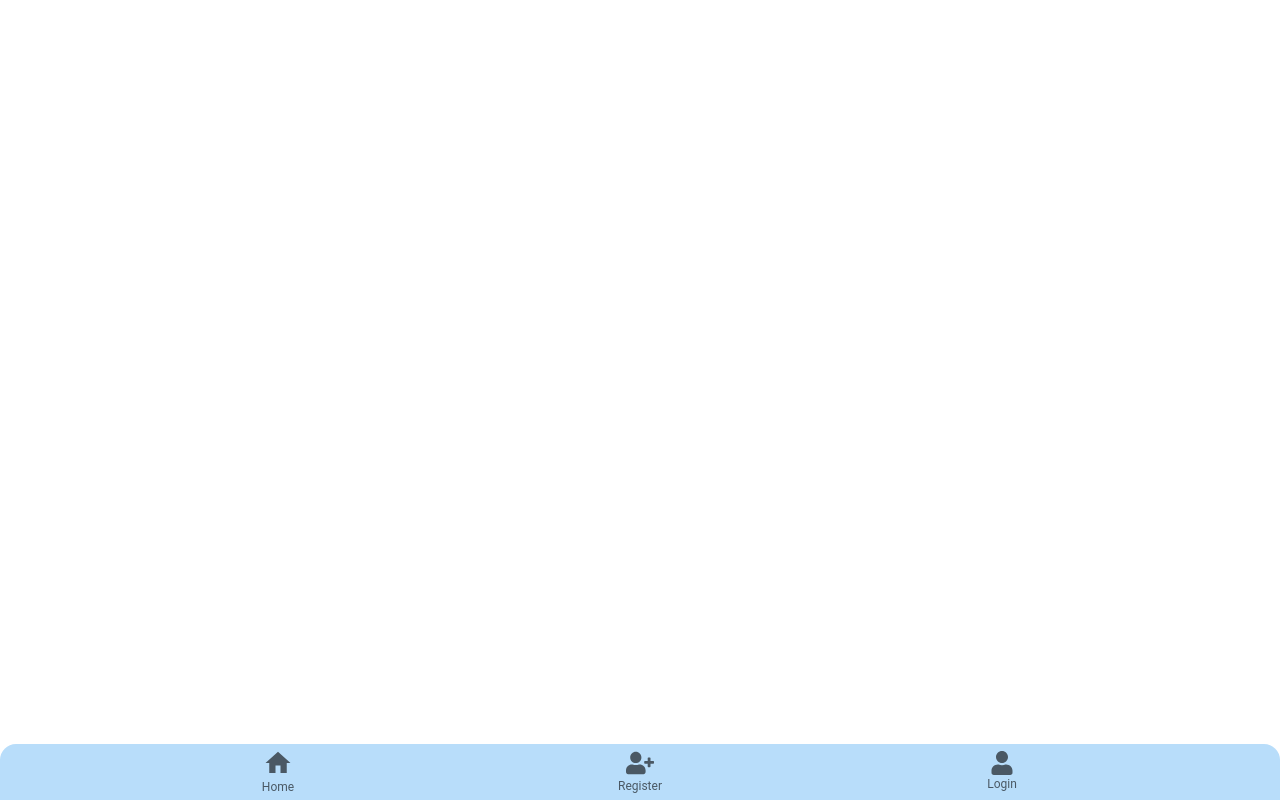
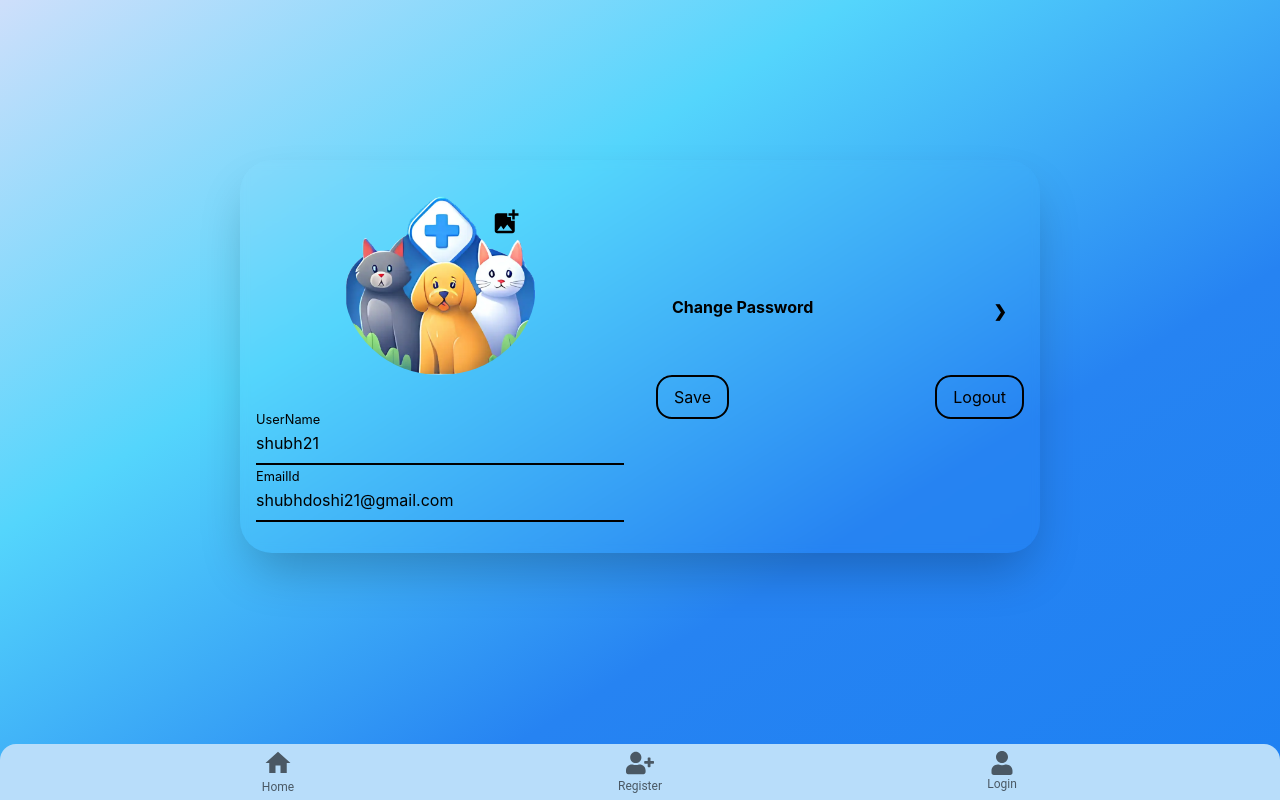
Before and after one commit to Priyal208/odoo-petboarding, a React (Create React App) app: page /profile in a window 1280 px wide. Before the commit this address had no page. Built offline with nearby package versions, Linux system fonts and the light colour scheme.

Commit message:
user-profile

```diff
--- a/src/App.js
+++ b/src/App.js
@@ -8,6 +8,7 @@ import Navbar from "./Components/Navbar";
 import Register from "./Components/Register";
 import Success from "./Components/Success";
 import Failed from "./Components/Failed";
+import Profile from "./Components/Profile";
 
 function App() {
   return (
@@ -22,6 +23,7 @@ function App() {
           <Route path="/login" element={<Login />} />
           <Route path="/paymentsuccess" element={<Success />} />
           <Route path="/paymentfailed" element={<Failed />} />
+          <Route path="/profile" element={<Profile />} />
         </Routes>
       </div>
     </Router>
--- a/src/Components/Navbar.jsx
+++ b/src/Components/Navbar.jsx
@@ -1,79 +1,86 @@
-
-import React, { useState, useEffect } from 'react';
-import { Link, useLocation } from 'react-router-dom';
-import BottomNavigation from '@mui/material/BottomNavigation';
-import BottomNavigationAction from '@mui/material/BottomNavigationAction';
-import { FaUser, FaUserPlus} from 'react-icons/fa';
-import { PiHandCoinsBold } from "react-icons/pi";
-import { MdCampaign, MdHome, MdContentPasteSearch } from "react-icons/md";
-import { IoPeople } from "react-icons/io5";
-import { ImStatsBars } from "react-icons/im";
-import { RiFeedbackFill } from "react-icons/ri";
-import { FaClipboard } from "react-icons/fa";
-
-
-
+import React, { useState, useEffect } from "react";
+import { Link, useLocation } from "react-router-dom";
+import BottomNavigation from "@mui/material/BottomNavigation";
+import BottomNavigationAction from "@mui/material/BottomNavigationAction";
+import { FaUser, FaUserPlus } from "react-icons/fa";
+import { MdHome } from "react-icons/md";
 
 const Navbar = () => {
-  const csrftoken = localStorage.getItem('csrftoken');
-  const userType = localStorage.getItem('userType');
-  const [value, setValue] = useState(0);
+  const csrftoken = localStorage.getItem("csrftoken");
+  const userType = localStorage.getItem("userType");
+  const [value, setValue] = useState("/");
   const location = useLocation();
-  //eslint-disable-next-line
-  const [isScrollable, setIsScrollable] = useState(false);
+  const [isLoggedIn, setIsLoggedIn] = useState(false);
 
   useEffect(() => {
+    console.log(csrftoken);
     setValue(location.pathname);
-    setIsScrollable(window.innerHeight < document.body.offsetHeight);
-  }, [location.pathname]);
+    setIsLoggedIn(!!csrftoken);
+  }, [location.pathname, csrftoken]);
 
   return (
-    <div className='fixed bottom-0 left-0 w-full z-50'>
-    <nav className='nav'>
+    <div className="fixed bottom-0 left-0 w-full z-50">
+      <nav className="nav">
         <BottomNavigation
           value={value}
           onChange={(event, newValue) => {
             setValue(newValue);
           }}
           style={{
-
-          width: '100%',
-          margin: '0',
-          display: 'flex',
-          alignItems: 'center',
-          justifyContent: 'space-evenly',
-          borderTopLeftRadius: '16px',
-          borderTopRightRadius: '16px',
-          backgroundColor: '#b8ddfa',
+            width: "100%",
+            margin: "0",
+            display: "flex",
+            alignItems: "center",
+            justifyContent: "space-evenly",
+            borderTopLeftRadius: "16px",
+            borderTopRightRadius: "16px",
+            backgroundColor: "#b8ddfa",
           }}
         >
-        {csrftoken && userType === "user" ? (
-          [
+          {isLoggedIn && userType === "user" ? (
+            <>
               <BottomNavigationAction
-            key="home" value="/" component={Link}
-            to="/" icon={<MdHome size={30}/>}
-            />,
-
-            <BottomNavigationAction key="profile" value="/user" component={Link} to="/user" icon={<FaUser size={24} />} />,
-
-          ]
-        ) : csrftoken && userType === "ngo" ? (
-          [
-
-          ]
-        )
-          : (
-            [
+                value="/"
+                component={Link}
+                to="/"
+                icon={<MdHome size={30} />}
+              />
               <BottomNavigationAction
-              key="home" value="/" component={Link}
-              to="/" icon={<MdHome size={30}/>}
+                value="/user"
+                component={Link}
+                to="/user"
+                icon={<FaUser size={24} />}
+              />
+            </>
+          ) : isLoggedIn && userType === "ngo" ? (
+            <>{/* TODO: Adjust actions for NGO user */}</>
+          ) : (
+            <>
+              <BottomNavigationAction
+                value="/"
+                component={Link}
+                to="/"
                 showLabel
-              label = "Home"
-              />,
-
-              <BottomNavigationAction key="register" value="/register" showLabel label="Register" component={Link} to="/register" icon={<FaUserPlus size={28} />} />,
-              <BottomNavigationAction key="login" value="/login" showLabel label="Login" component={Link} to="/login" icon={<FaUser size={24} />} />,
-            ]
+                label="Home"
+                icon={<MdHome size={30} />}
+              />
+              <BottomNavigationAction
+                value="/register"
+                showLabel
+                label="Register"
+                component={Link}
+                to="/register"
+                icon={<FaUserPlus size={28} />}
+              />
+              <BottomNavigationAction
+                value="/login"
+                showLabel
+                label="Login"
+                component={Link}
+                to="/login"
+                icon={<FaUser size={24} />}
+              />
+            </>
           )}
         </BottomNavigation>
       </nav>
--- /dev/null
+++ b/src/Components/Profile.jsx
@@ -0,0 +1,80 @@
+import React from "react";
+import styles from "../module/profile.module.css";
+import img from "../assets/imgs/paws.webp";
+import { MdAddPhotoAlternate } from "react-icons/md";
+
+const Profile = () => {
+  return (
+    <div className="bg-custom-gradient h-screen p-[20vh]">
+      <div className={`${styles.container} backdrop-blur-sm shadow-2xl`}>
+        <div className={styles.wrapper}>
+          <div className={styles.avatarUpload}>
+            <div className={styles.avatarEdit}>
+              <input type="file" id="imageUpload" accept=".png, .jpg, .jpeg" />
+              <label htmlFor="imageUpload">
+                <MdAddPhotoAlternate size={30} />
+              </label>
+            </div>
+            <div className={styles.avatarPreview}>
+              <div id="imagePreview">
+                <img src={img} className={`${styles.photo}`} alt="" />
+              </div>
+            </div>
+          </div>
+          <div className={styles.formContainer}>
+            <div className={`${styles.passwordUser}`}>
+              <div className={styles.inputField}>
+                <input type="text" required value={"shubh21"} />
+                <label>UserName</label>
+              </div>
+              <div className={styles.inputField}>
+                <input type="text" required value={"shubhdoshi21@gmail.com"} />
+                <label>EmailId</label>
+              </div>
+            </div>
+          </div>
+        </div>
+        <div className={styles.wrapper}>
+          <div className={styles.tabs}>
+            <div className={styles.tab}>
+              <input
+                type="radio"
+                name="accordion"
+                id="chck1"
+                // defaultChecked
+                className={styles.accordianInput}
+              />
+              <label className={styles.tabLabel} htmlFor="chck1">
+                Change Password
+              </label>
+              <div className={styles.tabContent}>
+                <div className={`${styles.password}`}>
+                  <div className={styles.inputField}>
+                    <input type="password" required />
+                    <label>Current Password</label>
+                  </div>
+                  <div className={styles.inputField}>
+                    <input type="password" required />
+                    <label>New Password</label>
+                  </div>
+                  <div className={styles.inputField}>
+                    <input type="password" required />
+                    <label>Confirm Password</label>
+                  </div>
+                </div>
+              </div>
+            </div>
+          </div>
+          <div className={styles.btnContainer}>
+            <button className={styles.button} type="submit">
+              Save
+            </button>
+            <button className={styles.button}>Logout</button>
+          </div>
+        </div>
+      </div>
+    </div>
+  );
+};
+
+export default Profile;
--- /dev/null
+++ b/src/module/profile.module.css
@@ -0,0 +1,228 @@
+.container {
+  margin: auto;
+  display: flex;
+  flex-direction: row;
+  max-width: 800px;
+  border-radius: 2rem;
+  border-style: solid;
+}
+
+.formContainer {
+  display: flex;
+  flex-direction: column;
+  width: 100%;
+}
+
+.passwordUSer {
+  display: flex;
+  flex-direction: column;
+  width: 75%;
+  padding: 1rem;
+  margin: auto;
+}
+.password {
+  display: flex;
+  flex-direction: column;
+  width: 100%;
+}
+
+.news {
+  display: flex;
+  flex-direction: column;
+  width: auto;
+}
+
+.inputField {
+  position: relative;
+  border-bottom: 2px solid black;
+  margin: 15px 0;
+}
+
+.inputField label {
+  position: absolute;
+  top: 50%;
+  left: 0;
+  transform: translateY(-50%);
+  font-size: 16px;
+  pointer-events: none;
+  transition: 0.15s ease;
+}
+
+.inputField input {
+  width: 100%;
+  height: 40px;
+  background: transparent;
+  border: none;
+  outline: none;
+  font-size: 16px;
+}
+
+.inputField input:focus ~ label,
+.inputField input:valid ~ label {
+  font-size: 0.8rem;
+  top: 10px;
+  transform: translateY(-120%);
+}
+
+.check {
+  margin: 0 0.5rem;
+}
+
+.btnContainer {
+  display: flex;
+  justify-content: space-between;
+  flex-wrap: wrap;
+  padding: 1rem 0;
+  width: 100%;
+}
+
+.wrapper {
+  margin: auto;
+  display: flex;
+  padding: 1rem;
+  flex-direction: column;
+  justify-content: center;
+  align-items: center;
+  width: 50%;
+}
+.photo {
+  display: flex;
+  border-radius: 50%;
+  height: auto;
+  width: 200px;
+}
+
+.button {
+  margin-top: 1rem;
+  overflow: hidden;
+  transition: all 0.2s ease-in-out;
+  border: 2px solid;
+  padding: 0.5rem 1rem;
+  cursor: pointer;
+  border-radius: 1rem;
+}
+.button:hover {
+  background-color: skyblue;
+  border: 2px solid;
+}
+
+.avatarUpload {
+  position: relative;
+  max-width: 206px;
+  margin: 20px auto;
+}
+.avatarUpload .avatarEdit {
+  position: absolute;
+  right: 12px;
+  z-index: 1;
+  top: 10px;
+}
+.avatarUpload .avatarEdit input {
+  display: none;
+}
+.avatarUpload .avatarEdit input + label {
+  display: inline-block;
+  width: 34px;
+  height: 34px;
+  margin-bottom: 0;
+  border-radius: 100%;
+  border: 1px solid transparent;
+  cursor: pointer;
+  font-weight: normal;
+  transition: all 0.2s ease-in-out;
+}
+
+.avatarUpload .avatarEdit input + label:after {
+  position: absolute;
+  top: 10px;
+  left: 0;
+  right: 0;
+  text-align: center;
+  margin: auto;
+}
+.avatarUpload .avatarPreview {
+  width: 192px;
+  height: 192px;
+  position: relative;
+  border-radius: 100%;
+}
+.avatarUpload .avatarPreview > div {
+  width: 100%;
+  height: 100%;
+  border-radius: 100%;
+  background-size: cover;
+  background-repeat: no-repeat;
+  background-position: center;
+}
+
+.accordianInput {
+  position: absolute;
+  opacity: 0;
+  z-index: -1;
+}
+
+/* Accordion styles */
+.tabs {
+  width: 100%;
+  border-radius: 8px;
+  overflow: hidden;
+}
+
+.tab {
+  width: 100%;
+  color: var(--text-color);
+  overflow: hidden;
+}
+.tabLabel {
+  display: flex;
+  justify-content: space-between;
+  padding: 1em;
+  background: var(--primary-color);
+  transition: all 0.2s ease-in-out;
+  font-weight: bold;
+  cursor: pointer;
+}
+.tabLabel:hover {
+  background: var(--secondary-color);
+}
+.tabLabel::after {
+  content: "❯";
+  width: 1em;
+  height: 1em;
+  text-align: center;
+  transition: all 0.35s;
+}
+.tabContent {
+  max-height: 0;
+  padding: 0 1em;
+  color: var(--text-color);
+  background: var(--primary-color);
+  transition: all 0.35s;
+}
+.tabClose {
+  display: flex;
+  justify-content: flex-end;
+  padding: 1em;
+  font-size: 0.75em;
+  cursor: pointer;
+}
+
+.accordianInput:checked + .tabLabel {
+  background: var(--secondary-color);
+}
+.accordianInput:checked + .tabLabel::after {
+  transform: rotate(90deg);
+}
+.accordianInput:checked ~ .tabContent {
+  max-height: 100vh;
+  padding: 1em;
+}
+
+@media screen and (max-width: 768px) {
+  .wrapper {
+    width: 90%;
+  }
+  .container {
+    flex-direction: column;
+  }
+}
```
Lines whose indentation alone changed are shown as unchanged.
